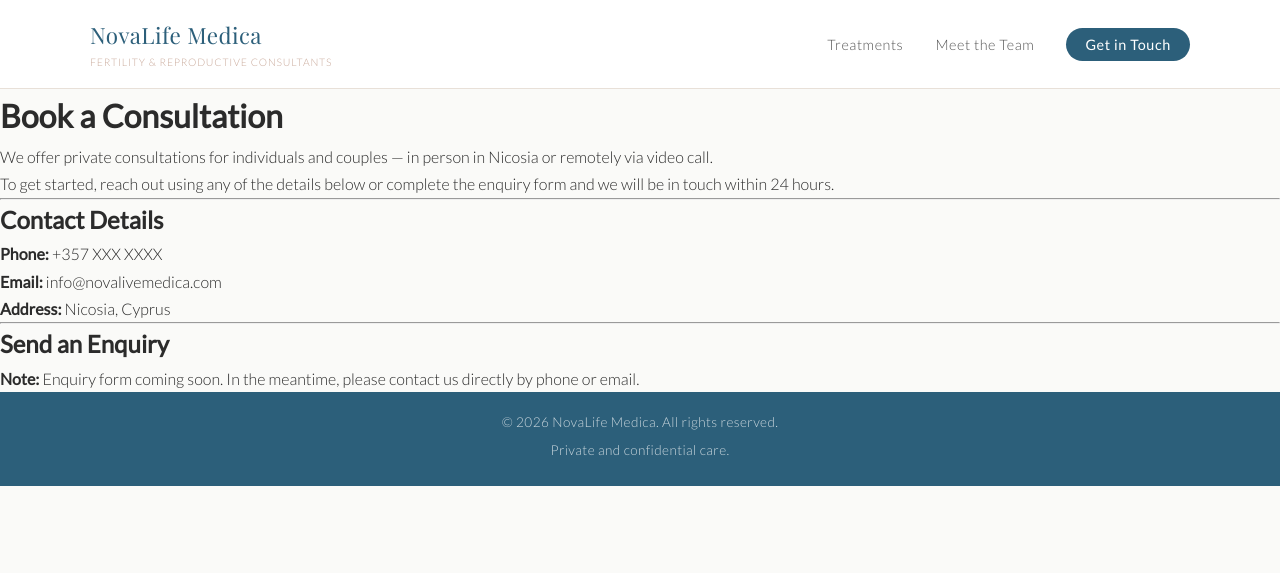
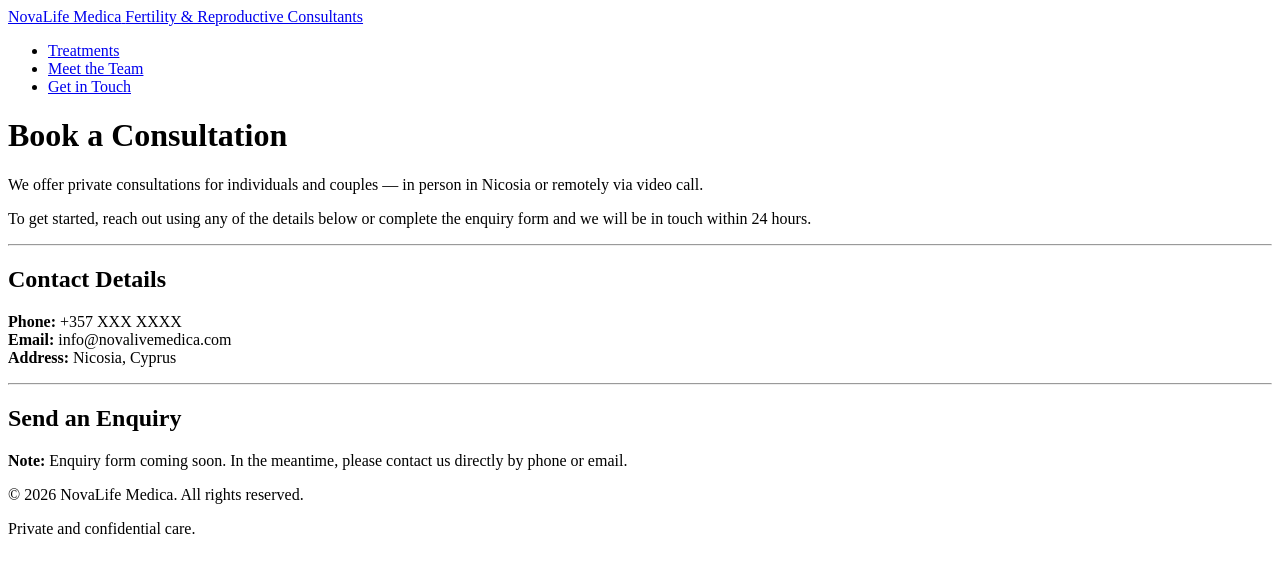
Before and after one commit to NnGitH/Fertility-Clinic-Website, a Jekyll site: the page built from consultation.md, in a window 1280 px wide. Shown: the top 573 px of the page. Built offline with Jekyll 4.4.1, drawn with Linux system fonts in a browser that asks for light colours.

Commit message:
Update style.css

```diff
--- a/assets/css/style.css
+++ b/assets/css/style.css
@@ -1,123 +1,3 @@
-/* =====================
-   VARIABLES & RESET
-   ===================== */
-:root {
-  --navy:     #2C5F7A;
-  --teal:     #4A8FA8;
-  --blush:    #C9A99A;
-  --warm-white: #FAFAF8;
-  --off-white: #F2EDE9;
-  --text-dark: #2B2B2B;
-  --text-mid:  #555555;
-  --font-heading: 'Playfair Display', Georgia, serif;
-  --font-body:    'Lato', Arial, sans-serif;
-}
-
-*, *::before, *::after { box-sizing: border-box; margin: 0; padding: 0; }
-
-body {
-  font-family: var(--font-body);
-  font-weight: 300;
-  color: var(--text-dark);
-  background: var(--warm-white);
-  line-height: 1.7;
-}
-
-/* =====================
-   HEADER & NAV
-   ===================== */
-.site-header {
-  background: rgba(255,255,255,0.97);
-  border-bottom: 1px solid #e8e0d8;
-  position: sticky;
-  top: 0;
-  z-index: 100;
-  padding: 0 2rem;
-}
-
-.nav-container {
-  max-width: 1100px;
-  margin: 0 auto;
-  display: flex;
-  align-items: center;
-  justify-content: space-between;
-  padding: 1rem 0;
-}
-
-.logo { text-decoration: none; display: flex; flex-direction: column; }
-.logo-main {
-  font-family: var(--font-heading);
-  font-size: 1.4rem;
-  color: var(--navy);
-  letter-spacing: 0.02em;
-}
-.logo-sub {
-  font-size: 0.65rem;
-  color: var(--blush);
-  letter-spacing: 0.08em;
-  text-transform: uppercase;
-}
-
-.nav-links {
-  list-style: none;
-  display: flex;
-  align-items: center;
-  gap: 2rem;
-}
-
-.nav-links a {
-  text-decoration: none;
-  color: var(--text-mid);
-  font-size: 0.9rem;
-  letter-spacing: 0.04em;
-  transition: color 0.2s;
-}
-
-.nav-links a:hover { color: var(--navy); }
-
-.nav-cta {
-  background: var(--navy) !important;
-  color: white !important;
-  padding: 0.5rem 1.2rem;
-  border-radius: 25px;
-  font-weight: 400 !important;
-  transition: background 0.2s !important;
-}
-
-.nav-cta:hover { background: var(--teal) !important; }
-
-/* =====================
-   HERO SECTION
-   ===================== */
-.hero {
-  background-image: linear-gradient(rgba(44,95,122,0.55), rgba(44,95,122,0.4)),
-    url('https://images.unsplash.com/photo-1506905925346-21bda4d32df4?auto=format&fit=crop&w=1600&q=80');
-  background-size: cover;
-  background-position: center;
-  height: calc(100vh - 72px);
-  display: flex;
-  flex-direction: column;
-  justify-content: space-between;
-  padding: 3rem 2rem 0;
-}
-
-.hero-content {
-  flex: 1;
-  display: flex;
-  align-items: center;
-  justify-content: center;
-  text-align: center;
-}
-
-.hero-content h1 {
-  font-family: var(--font-heading);
-  font-size: 3rem;
-  color: white;
-  font-weight: 400;
-  line-height: 1.2;
-  max-width: 750px;
-}
-
 /* =====================
    HERO BOTTOM PANELS
    ===================== */
@@ -125,78 +5,75 @@ body {
   display: flex;
   gap: 0;
   width: 100%;
+  align-items: flex-end;
 }
 
 .hero-panel {
   flex: 1;
   padding: 2rem 2.5rem;
-  background: rgba(255,255,255,0.92);
+  background: transparent;
 }
 
-.hero-panel:first-child {
-  border-right: 1px solid #e8e0d8;
+.hero-panel.panel-left {
+  text-align: left;
+  border-right: 1px solid rgba(255,255,255,0.25);
+}
+
+.hero-panel.panel-right {
+  text-align: right;
+}
+
+.panel-label {
+  display: block;
+  font-family: var(--font-body);
+  color: rgba(255,255,255,0.7);
+  font-size: 0.8rem;
+  letter-spacing: 0.12em;
+  text-transform: uppercase;
+  margin-bottom: 0.6rem;
 }
 
 .hero-panel h3 {
   font-family: var(--font-heading);
-  color: var(--navy);
-  font-size: 1.2rem;
+  color: white;
+  font-size: 1.05rem;
   font-weight: 400;
+  font-style: italic;
   margin-bottom: 0.7rem;
+  line-height: 1.4;
 }
 
 .hero-panel p {
-  color: var(--text-mid);
-  font-size: 0.88rem;
+  color: rgba(255,255,255,0.82);
+  font-size: 0.85rem;
   line-height: 1.7;
 }
 
-/* =====================
-   FOOTER
-   ===================== */
-footer {
-  background: var(--navy);
-  color: rgba(255,255,255,0.75);
-  text-align: center;
-  padding: 1.2rem 2rem;
-  font-size: 0.85rem;
-  letter-spacing: 0.03em;
+/* Journey diagram */
+.journey-steps {
+  display: flex;
+  flex-direction: column;
+  align-items: flex-end;
+  margin-top: 0.5rem;
+  gap: 0;
 }
 
-footer p { margin-bottom: 0.3rem; }
-
-/* =====================
-   CONTENT PAGES (non-home)
-   ===================== */
-.section {
-  max-width: 900px;
-  margin: 0 auto;
-  padding: 5rem 2rem;
+.journey-step {
+  background: rgba(255,255,255,0.15);
+  border: 1px solid rgba(255,255,255,0.3);
+  color: white;
+  font-size: 0.78rem;
+  letter-spacing: 0.05em;
+  padding: 0.35rem 1rem;
+  width: 80%;
+  text-align: center;
 }
 
-.section h1, .section h2 {
-  font-family: var(--font-heading);
-  color: var(--navy);
-  font-weight: 400;
-  margin-bottom: 1.2rem;
+.journey-arrow {
+  color: rgba(255,255,255,0.5);
+  font-size: 0.75rem;
+  line-height: 1;
+  padding: 0.1rem 0;
+  width: 80%;
+  text-align: center;
 }
-
-.section h1 { font-size: 2.2rem; }
-.section h2 { font-size: 1.7rem; margin-top: 2.5rem; }
-.section p { color: var(--text-mid); margin-bottom: 1rem; }
-
-/* =====================
-   RESPONSIVE
-   ===================== */
-@media (max-width: 768px) {
-  .hero-content h1 { font-size: 2rem; }
-  .hero-panels { flex-direction: column; }
-  .hero-panel:first-child { border-right: none; border-bottom: 1px solid #e8e0d8; }
-  .nav-links { gap: 1rem; }
-  .logo-sub { display: none; }
-  .nav-cta { padding: 0.4rem 0.9rem; }
-}
-
-@media (max-width: 520px) {
-  .nav-links .nav-cta { display: none; }
-}
```
